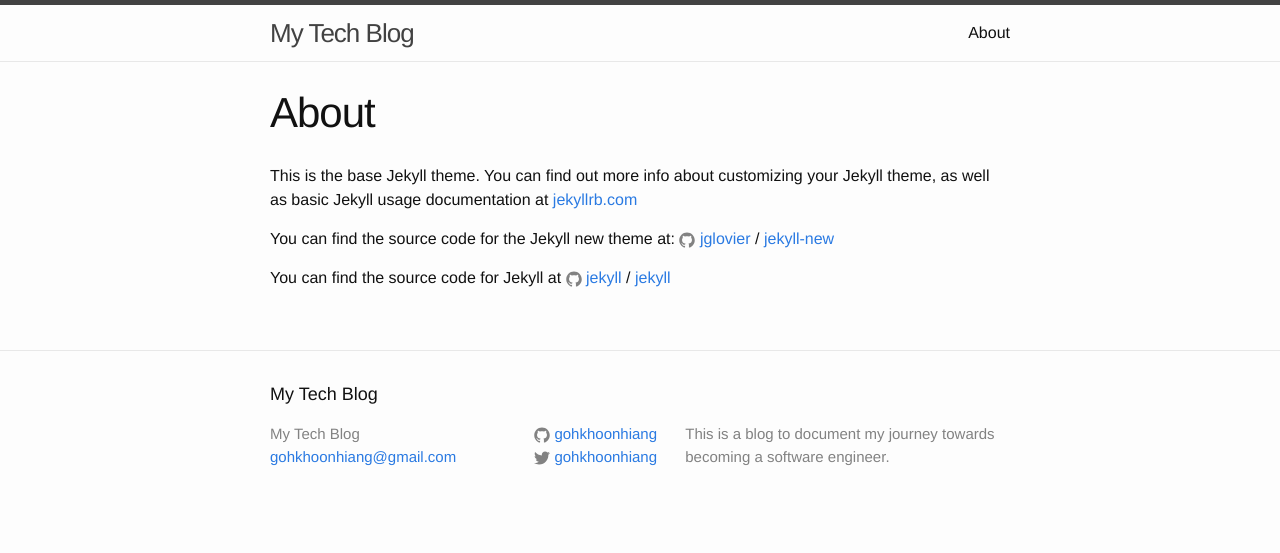
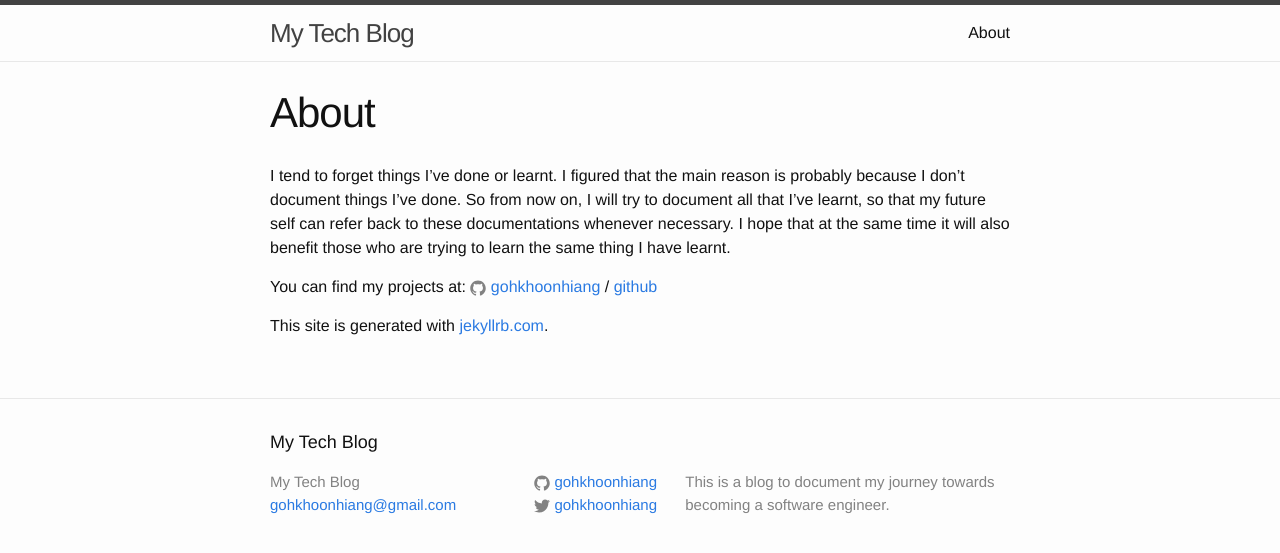
Before and after one commit to gohkhoonhiang/gohkhoonhiang.github.io, a Jekyll site: the page built from about.md, in a window 1280 px wide. Shown: the top 553 px of the page. Built offline with Jekyll 4.4.1, drawn with Linux system fonts in a browser that asks for light colours.

Commit message:
Changed About page

```diff
--- a/about.md
+++ b/about.md
@@ -4,12 +4,10 @@ title: About
 permalink: /about/
 ---
 
-This is the base Jekyll theme. You can find out more info about customizing your Jekyll theme, as well as basic Jekyll usage documentation at [jekyllrb.com](http://jekyllrb.com/)
+I tend to forget things I've done or learnt. I figured that the main reason is probably because I don't document things I've done. So from now on, I will try to document all that I've learnt, so that my future self can refer back to these documentations whenever necessary. I hope that at the same time it will also benefit those who are trying to learn the same thing I have learnt.
 
-You can find the source code for the Jekyll new theme at:
-{% include icon-github.html username="jglovier" %} /
-[jekyll-new](https://github.com/jglovier/jekyll-new)
+You can find my projects at:
+{% include icon-github.html username="gohkhoonhiang" %} /
+[github](https://github.com/gohkhoonhiang)
 
-You can find the source code for Jekyll at
-{% include icon-github.html username="jekyll" %} /
-[jekyll](https://github.com/jekyll/jekyll)
+This site is generated with [jekyllrb.com](http://jekyllrb.com/).
```
